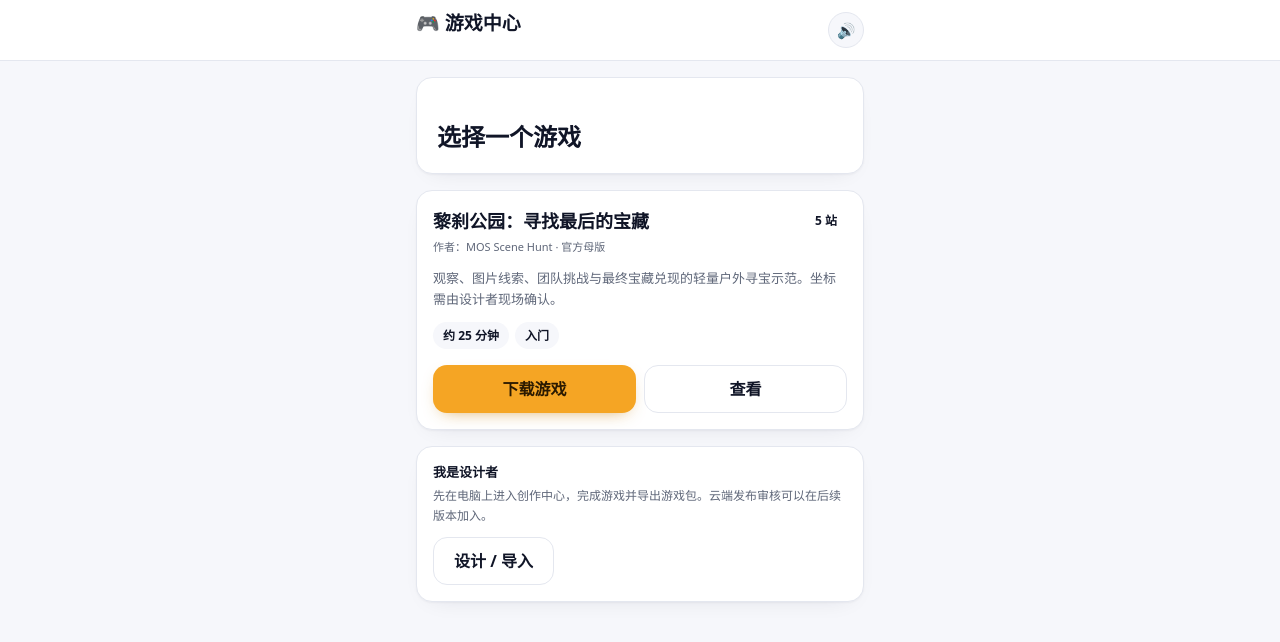
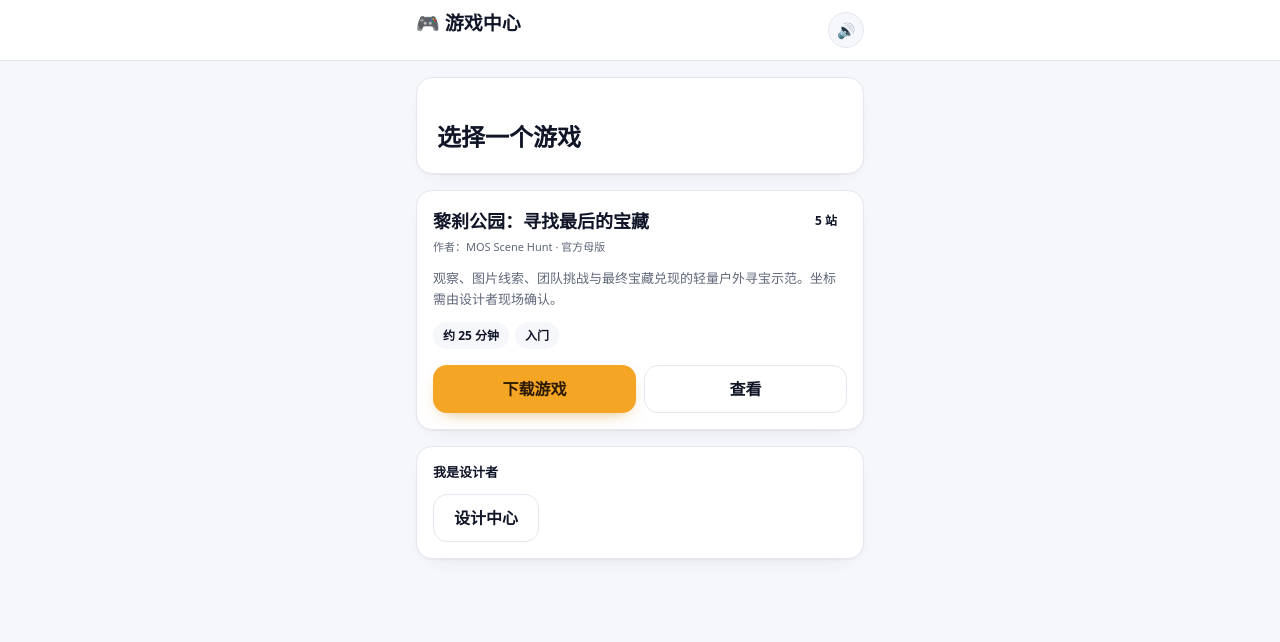
Before and after one commit to zemeiyu2-lgtm/mos-scene-hunt, a Next.js app: page /games in a window 1280 px wide. Shown: the top 642 px of the page. Built offline with nearby package versions, Linux system fonts and the light colour scheme; no server answers.

Commit message:
Restore merged home navigation and visible target pointer

```diff
--- a/app/games/page.tsx
+++ b/app/games/page.tsx
@@ -86,8 +86,7 @@ export default function GamesPage() {
 
       <section className="card mt-4 p-4">
         <p className="text-[13px] font-semibold">我是设计者</p>
-        <p className="mt-1 text-[12px] leading-relaxed text-[var(--muted)]">先在电脑上进入创作中心，完成游戏并导出游戏包。云端发布审核可以在后续版本加入。</p>
-        <Link href="/create" className="btn btn-secondary mt-3">设计 / 导入</Link>
+        <Link href="/design" className="btn btn-secondary mt-3">设计中心</Link>
       </section>
     </Screen>
   );
```
